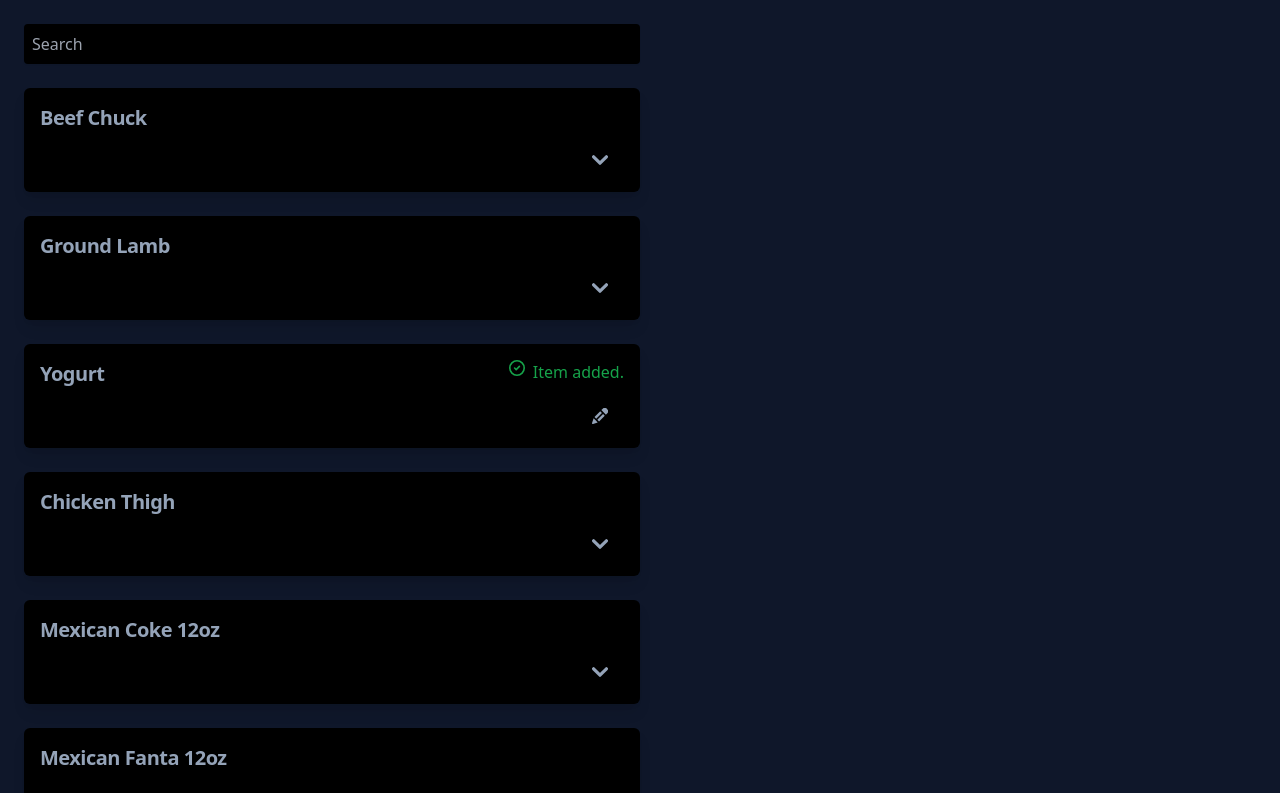
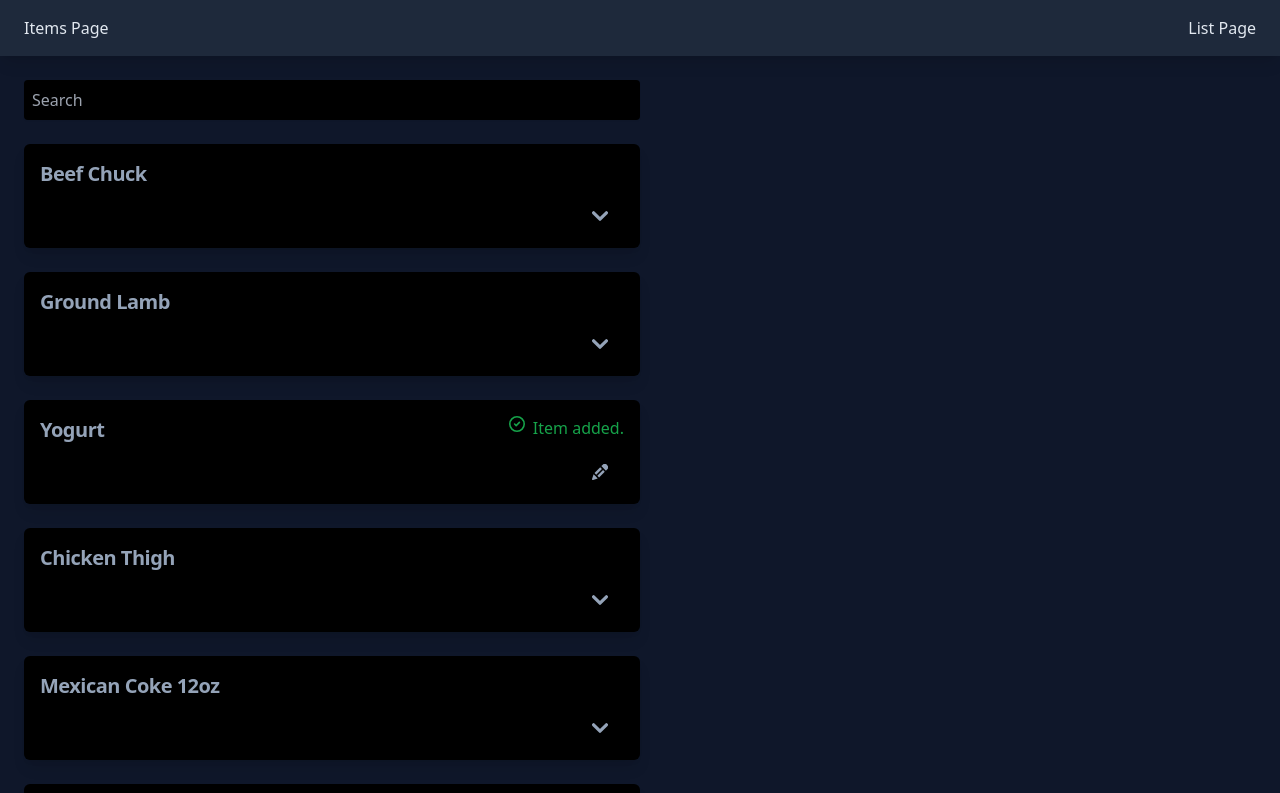
Before and after one commit to victortwu/order-goods-sveltekit, a SvelteKit app: page / in a window 1280 px wide. Shown: the top 793 px of the page. Built offline with nearby package versions, Linux system fonts and the light colour scheme.

Commit message:
implemented initial navigation component

```diff
--- /dev/null
+++ b/src/lib/Navigation/Navigation.svelte
@@ -0,0 +1,6 @@
+<header class="fixed top-0 left-0 z-50 w-full shadow-lg">
+    <nav class="px-6 py-4 flex justify-between items-center text-slate-200 bg-slate-800">
+        <a href="/">Items Page</a>
+        <a href="/shoppingList">List Page</a>
+    </nav>
+</header>
--- a/src/routes/+layout.svelte
+++ b/src/routes/+layout.svelte
@@ -1,7 +1,11 @@
 <script>
     import '../app.postcss'
+    import Navigation from '$lib/Navigation/Navigation.svelte';
 </script>
 
-<main class='relative flex min-h-screen min-w-screen p-6 bg-slate-900 text-slate-200 overflow-auto'>
+
+
+<main class='relative pt-20 flex min-h-screen min-w-screen p-6 bg-slate-900 text-slate-200 overflow-auto'>
+    <Navigation />
     <slot />
 </main>
```
